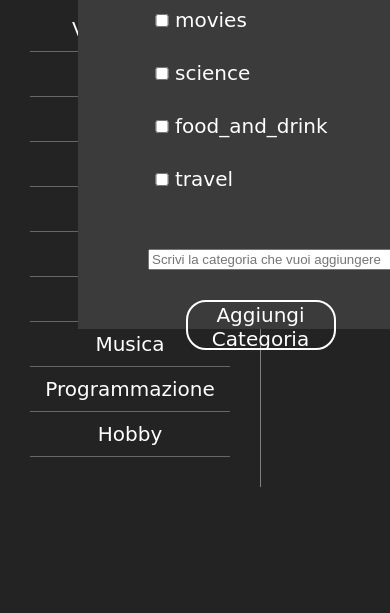
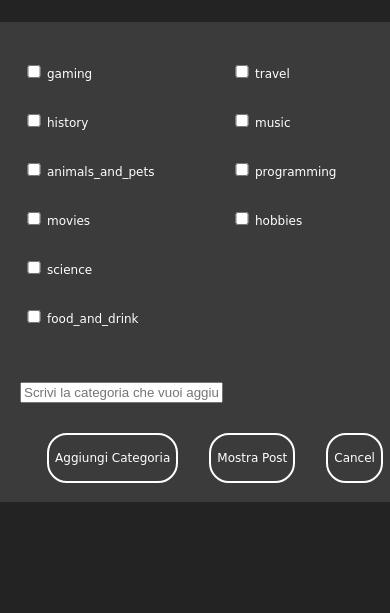
Before and after one commit to Ariela88/reddit-viewer, a plain HTML site: page index.html in a window 390 px wide. Shown: the part 231-844 px from the top of the page. Drawn offline with Linux system fonts and the light colour scheme; a web font is replaced by a local one.

Commit message:
up style mediaquery

```diff
--- a/style.css
+++ b/style.css
@@ -6,16 +6,16 @@ body {
     width: 100%;
     box-sizing: border-box;
     background-color: rgb(36, 35, 35);
-    font-family:'Raleway', sans-serif;
+    font-family: 'Raleway', sans-serif;
 
 
 }
 
-button{
-    font-family:Verdana, Geneva, Tahoma, sans-serif;
+button {
+    font-family: Verdana, Geneva, Tahoma, sans-serif;
 }
 
-#add-category{
+#add-category {
 
 
     text-align: center;
@@ -111,8 +111,8 @@ a {
 
 #dialog-container {
 
-width:800px;
-height: 400px;
+    width: 800px;
+    height: 400px;
 
     position: fixed;
     z-index: 999;
@@ -145,10 +145,10 @@ label {
 
 .input-card {
 
-   margin-bottom: 10px;
+    margin-bottom: 10px;
 }
 
-.check-box{
+.check-box {
     width: 20px;
     border-radius: 5px;
 }
@@ -158,8 +158,10 @@ label {
     width: 100%;
     display: flex;
 
-   justify-content: space-evenly;
+    justify-content: space-evenly;
     align-items: center;
+
+
 
 
 }
@@ -167,24 +169,25 @@ label {
 .btn-dialog-container button {
 
     width: 150px;
-    height:50px;
+    height: 50px;
     border-radius: 20px;
     border: 2px solid white;
     background-color: transparent;
     color: white;
     font-size: 20px;
-    margin-bottom: 10px;
+
     font-family: 'Neucha', cursive;
 
 }
 
-#category{
+#category {
     width: 50%;
 
     height: 20px;
     margin-bottom: 30px;
     margin-left: 50px;
 }
+
 .btn-dialog-container button:hover {
     background-color: #d9d9d9;
     color: black;
@@ -274,3 +277,145 @@ post-card {
     background-color: rgb(219, 219, 219);
     color: rgb(198, 13, 13);
 }
+
+@media (max-width: 800px) {
+
+    body{
+        display: flex;
+        flex-direction: column;
+        flex-wrap: wrap;
+        gap: 10px;
+        justify-content: center;
+    }
+
+    .header button{
+        font-size: 12px;
+       width: 20%;
+    }
+
+.category-container{
+    display: flex;
+    flex-wrap: wrap;
+    padding: 0;
+    gap: 4px;
+    background-color: #d9d9d9;
+    gap: 20px;
+    z-index: 999;
+    margin: 0;
+
+
+}
+
+.btn-dialog-container button {
+    font-size: 12px;
+    width: fit-content;
+}
+
+.btn-dialog-container{
+    display:flex;
+
+    flex-wrap: wrap;
+    margin: 0;
+    padding: 0;
+    gap: 4px;
+}
+
+#category{
+    margin-left: 0;
+}
+
+
+    .sidebar{
+        width: 100%;
+        z-index: 999;
+        position: fixed;
+        top: 20%;
+        display: flex;
+        flex-wrap: nowrap;
+    }
+
+    #sidebar-nav button{
+        color: black;
+        font-size: 16px;
+        width: fit-content;
+        border-right: 0.2px solid black;
+
+
+    }
+
+
+    #sidebar-nav{
+        display: flex;
+        flex-wrap: wrap;
+        padding: 0;
+        width: 100%;
+    }
+
+    post-card{
+        width: 95%;
+        margin: auto;
+
+    }
+
+    #postContainer{
+        margin-top: 220px;
+        margin-left: 70px;
+    }
+
+    .header{
+
+        width: 100%;
+        display: flex;
+        flex-direction: column;
+        flex-wrap: wrap;
+        height: 20%;
+
+    }
+
+    #logo-reddit{
+        width: 30%;
+    }
+
+    .btn-header{
+       width: 90%;
+       align-items: center;
+
+    }
+
+    #search{
+       display: none;}
+
+    .list{
+        width: 100%;
+        display: block;
+    }
+
+    .nav-header{
+        background-color: #d9d9d9;
+        display: none;
+        z-index: 999;
+
+    }
+
+    #dialog-container{
+        width: 100%;
+        margin: 0;
+        display: fixed;
+        top:30%;
+        left:0
+    }
+
+    .dialog-input{
+        display: flex;
+        flex-wrap: wrap;
+        margin: 0;
+        padding: 0;
+        margin-top: 20px;
+        height: 80%;
+    }
+
+    .input-card label{
+        width: 100%;
+        font-size: 12px;
+    }
+}
--- a/web-components/prefer-posts.js
+++ b/web-components/prefer-posts.js
@@ -66,13 +66,18 @@ class CategoryPosts extends HTMLElement {
 
         for (let i = 0; i < this.categoryArray.length; i++) {
             const input = this.categoryArray[i];
-            const inputCard = document.createElement('div')
+            const inputCard = document.createElement('div');
             const checkbox = document.createElement('input');
             checkbox.classList.add('check-box')
             checkbox.type = 'checkbox';
             checkbox.name = input;
             checkbox.value = input;
             checkbox.id = input;
+
+
+            if (this.selectedCategories.has(input)) {
+                checkbox.checked = true;
+            }
 
             const label = document.createElement('label');
             label.for = input;
@@ -99,10 +104,9 @@ class CategoryPosts extends HTMLElement {
         });
         Storage.saveData(Array.from(this.selectedCategories));
 
-        this.showFilteredPosts();
+        this.loadPosts();
         dialog.style.display = 'none';
     });
-
     const exitDialog = document.createElement('button');
     exitDialog.textContent = 'Cancel';
     exitDialog.addEventListener('click', () => {
@@ -155,8 +159,9 @@ class CategoryPosts extends HTMLElement {
 
     }
 
-
     showFilteredPosts() {
+        const postContainer = document.getElementById('postContainer');
+        postContainer.innerHTML = '';
 
         this.posts.forEach((post) => {
             const cardComponent = document.createElement('post-card');
@@ -167,6 +172,7 @@ class CategoryPosts extends HTMLElement {
         Storage.saveData(this.selectedCategories);
 
     }
+
 
     showTopPost() {
         JSON.parse(localStorage.getItem('posts')).map((category) =>
--- a/web-components/super-navbar-component.js
+++ b/web-components/super-navbar-component.js
@@ -1,98 +1,41 @@
 class SideBarComponent extends HTMLElement {
-
   constructor() {
     super();
     this.attachShadow({ mode: 'open' });
     this.postsArray = [];
-
     this.selectedCategories = new Set();
-
-
-    this.categoryArray = [
-      {
-        "name": "Videogiochi",
-        "value": "gaming"
-      },
-      {
-        "name": "Storia",
-        "value": "history"
-      }, {
-        "name": "Animali",
-        "value": "animals_and_pets"
-      }, {
-        "name": "Film",
-        "value": "movies"
-      }, {
-        "name": "Scienza",
-        "value": "science"
-      }, {
-        "name": "Cibo",
-        "value": "food_and_drink"
-      }, {
-        "name": "Viaggi",
-        "value": "travel"
-      }, {
-        "name": "Musica",
-        "value": "music"
-      },
-      {
-        "name": "Programmazione",
-        "value": "programming"
-      },
-      {
-        "name": "Hobby",
-        "value": "hobbies"
-      }
-    ];
-
+    this.loadSelectedCategories();
   }
 
   connectedCallback() {
     this.render();
   }
 
+  loadSelectedCategories() {
+    const savedCategories = Storage.loadData();
+    this.selectedCategories = new Set(savedCategories);
+}
+
 
 render() {
-    const mainWrapper = document.getElementById('main-wrapper')
   const sidebar = document.getElementById('sidebar-nav');
-
-    const showPopPost = document.getElementById('pop-btn-post')
-
-    showPopPost.addEventListener('click', () => this.showPopularPost())
-
-
-
-
-
-
-
-
-
-    this.renderButtons();
-  }
-
-  renderButtons() {
-    const sidebar = document.getElementById('sidebar-nav');
-    //sidebar.innerHTML = ''; // Pulisci il contenuto esistente
-
-
+  sidebar.innerHTML = ''; // Clear the existing content
 
   const categoriesContainer = document.createElement('div');
+  categoriesContainer.classList.add('category-container')
 
-
-
-
-    for (const category of this.categoryArray) {
+  for (const category of this.selectedCategories) {
     const categoryBtn = document.createElement('button');
-      categoryBtn.textContent = category.name;
+    categoryBtn.textContent = category;
     categoryBtn.addEventListener('click', () => {
-        this.loadPostsBtn(category.value);
+      this.loadPostsBtn(category);
     });
     categoriesContainer.appendChild(categoryBtn);
   }
 
   sidebar.appendChild(categoriesContainer);
 }
+
 
   addCategory() {
 
```
Lines whose indentation alone changed are shown as unchanged.
